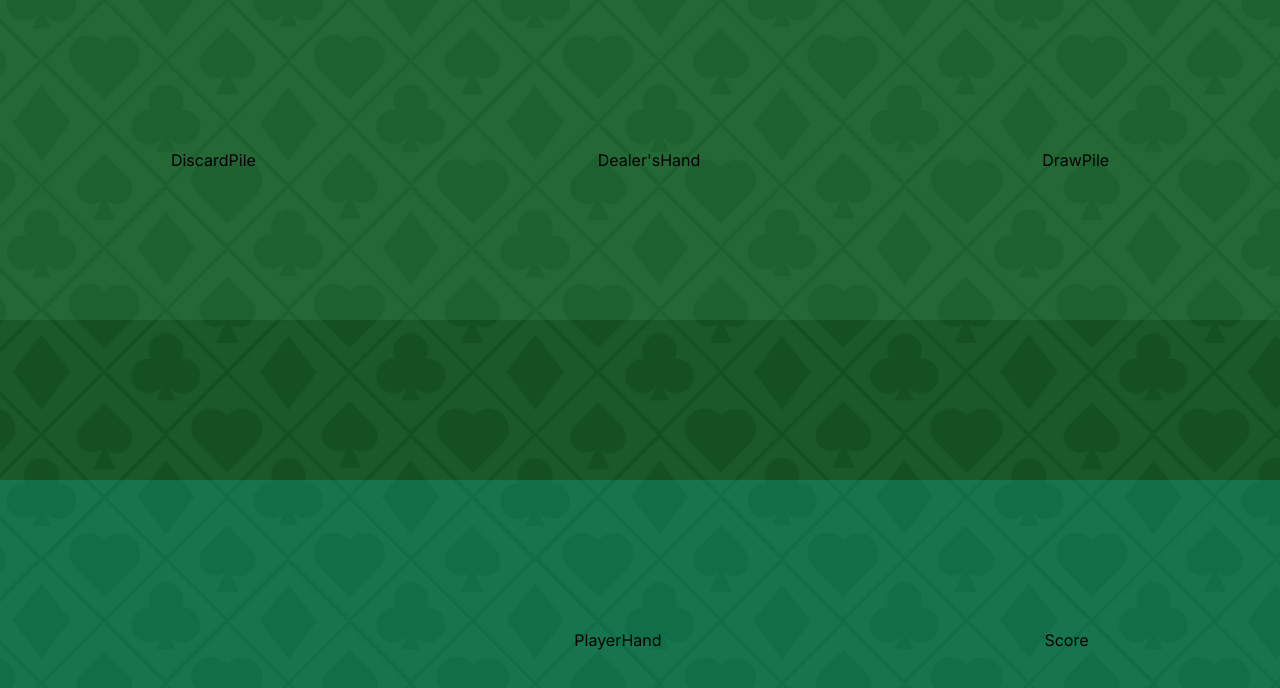
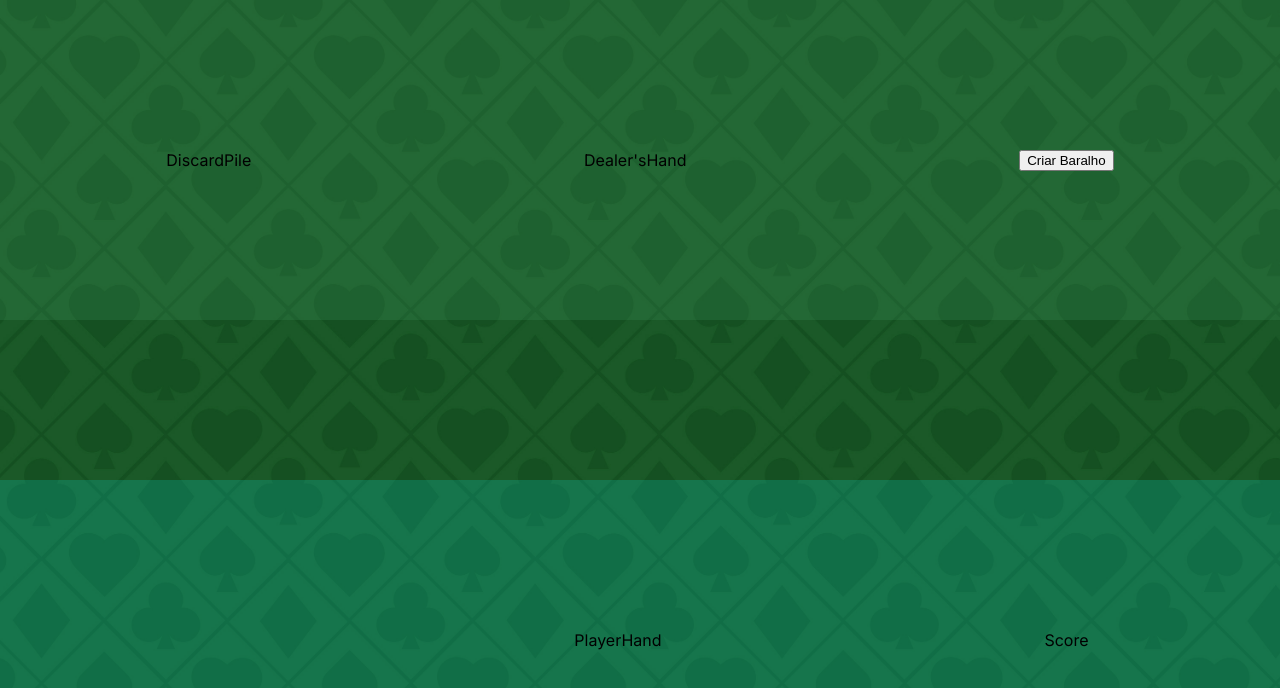
Before and after one commit to leoFagundes/BlackJack, a Next.js app: page / in a window 1280 px wide. Shown: the top 688 px of the page. Built offline with nearby package versions, Linux system fonts and the light colour scheme.

Commit message:
Atualiza drawpile

```diff
--- a/src/app/page.tsx
+++ b/src/app/page.tsx
@@ -6,6 +6,7 @@ import DrawPile from "@/components/DrawPile";
 import DealerHand from "@/components/DealerHand";
 import PlayerHand from "@/components/PlayerHand";
 import Score from "@/components/Score";
+import { useState } from "react";
 
 const TopSideSection = styled.section`
   display: flex;
@@ -24,12 +25,14 @@ const BottomSideSection = styled.section`
 `;
 
 export default function Home() {
+  const [deckID, setDeckID] = useState('')
+
   return (
     <main>
       <TopSideSection>
         <DiscardPile />
         <DealerHand />
-        <DrawPile />
+        <DrawPile deckID={deckID} setDeckID={setDeckID} />
       </TopSideSection>
       <BottomSideSection>
         <div></div>
--- a/src/components/DrawPile/index.tsx
+++ b/src/components/DrawPile/index.tsx
@@ -1,7 +1,33 @@
-import React from 'react'
+'use client'
 
-export default function DrawPile() {
+import { createNewDeck } from '@/services/services';
+import React, { SetStateAction, useEffect, useState } from 'react'
+import { CardImage } from '../styledComponents/CardStyled';
+
+interface Props {
+  deckID: string
+  setDeckID: React.Dispatch<SetStateAction<string>>;
+}
+
+export default function DrawPile({ deckID, setDeckID }: Props) {
+
+  const fetchNewDeck = async () => {
+    try {
+      const id = await createNewDeck();
+      setDeckID(id);
+      console.log('Novo Baralho Criado| ID:', deckID);
+    } catch (error) {
+      console.error('Erro ao criar novo baralho:', error);
+    }
+  };
+
   return (
-    <div>DrawPile</div>
+    <>
+      {deckID != '' ? (
+        <CardImage src='https://deckofcardsapi.com/static/img/back.png' />
+      ) : (
+        <button onClick={() => fetchNewDeck()}>Criar Baralho</button>
+      )}
+    </>
   )
 }
--- a/src/services/services.ts
+++ b/src/services/services.ts
@@ -4,7 +4,6 @@ import { Cards } from '../types/types';
 export const createNewDeck = async () => {
     try {
         const response = await axios.get('https://deckofcardsapi.com/api/deck/new');
-        console.log('Novo Baralho Criado| ID:', response.data.deck_id)
         return response.data.deck_id;
     } catch (error) {
         throw error;
```
